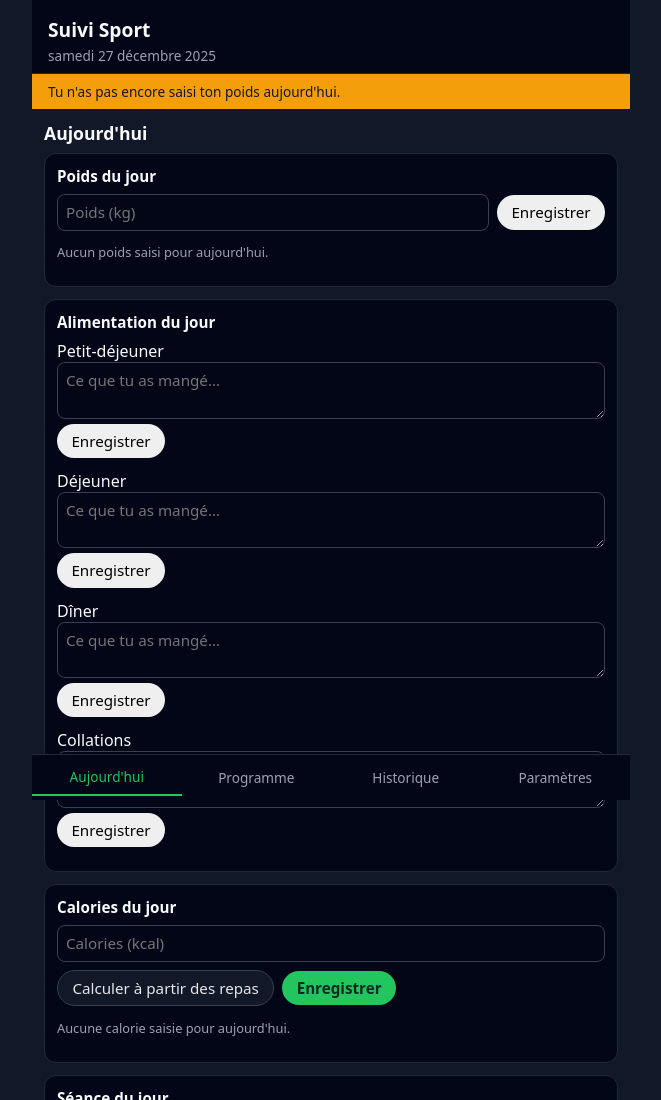
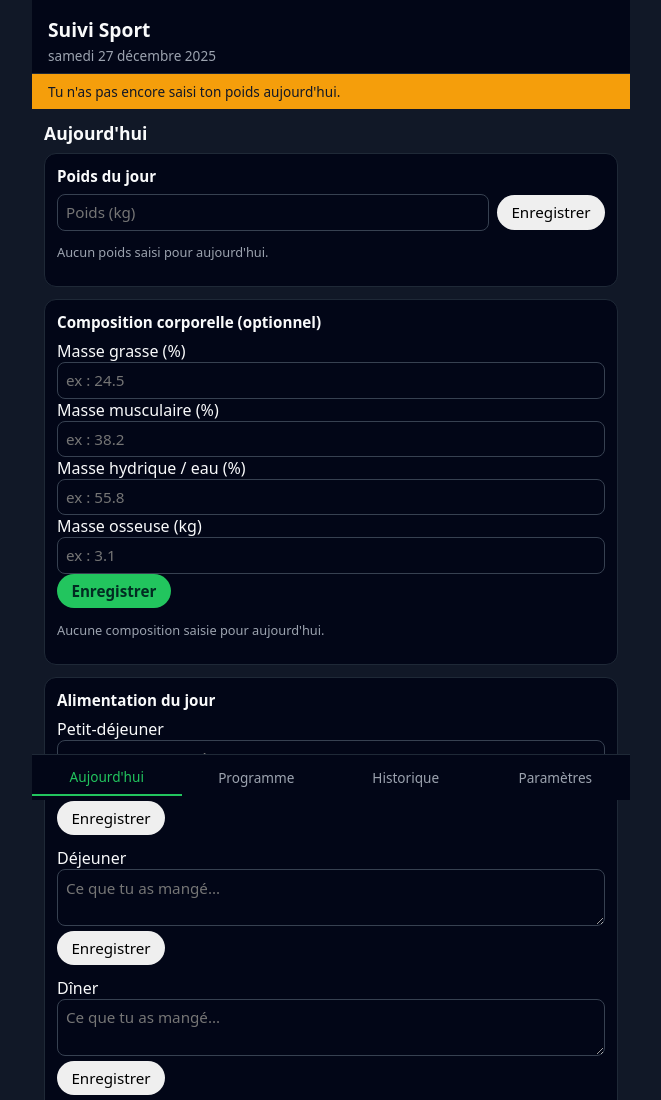
Before and after one commit to Klintamore/Suivi-sport-app, a plain HTML site: page index.html in a window 1280 px wide. Shown: the top 1100 px of the page, without its empty margins (309-970 px from the left). Drawn offline with nearby package versions, Linux system fonts and the light colour scheme.

Commit message:
Update index.html

```diff
--- a/index.html
+++ b/index.html
@@ -32,6 +32,38 @@
           </div>
           <p id="today-weight-info" class="small-info"></p>
         </section>
+
+<section class="card">
+  <h3>Composition corporelle (optionnel)</h3>
+
+  <div class="grid-2">
+    <div class="field">
+      <label>Masse grasse (%)</label>
+      <input id="today-fat-input" type="number" step="0.1" placeholder="ex : 24.5" />
+    </div>
+
+    <div class="field">
+      <label>Masse musculaire (%)</label>
+      <input id="today-muscle-input" type="number" step="0.1" placeholder="ex : 38.2" />
+    </div>
+
+    <div class="field">
+      <label>Masse hydrique / eau (%)</label>
+      <input id="today-water-input" type="number" step="0.1" placeholder="ex : 55.8" />
+    </div>
+
+    <div class="field">
+      <label>Masse osseuse (kg)</label>
+      <input id="today-bone-input" type="number" step="0.1" placeholder="ex : 3.1" />
+    </div>
+  </div>
+
+  <div class="row">
+    <button id="save-today-bodycomp-btn" class="primary-btn">Enregistrer</button>
+  </div>
+
+  <p id="today-bodycomp-info" class="small-info"></p>
+</section>
 
         <!-- Alimentation -->
         <section class="card">
```
